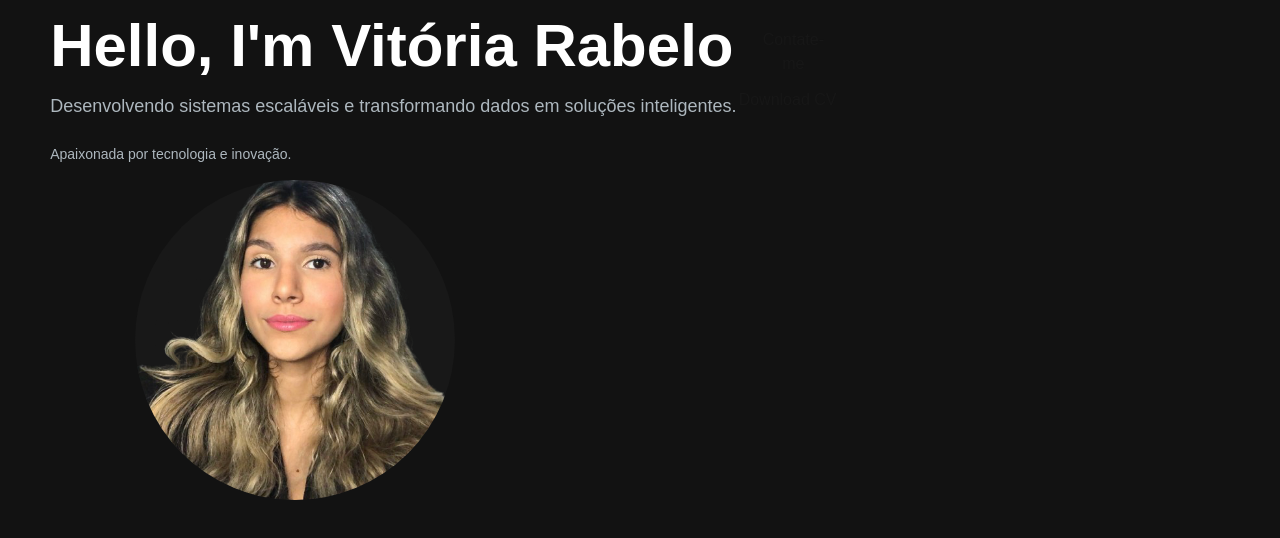
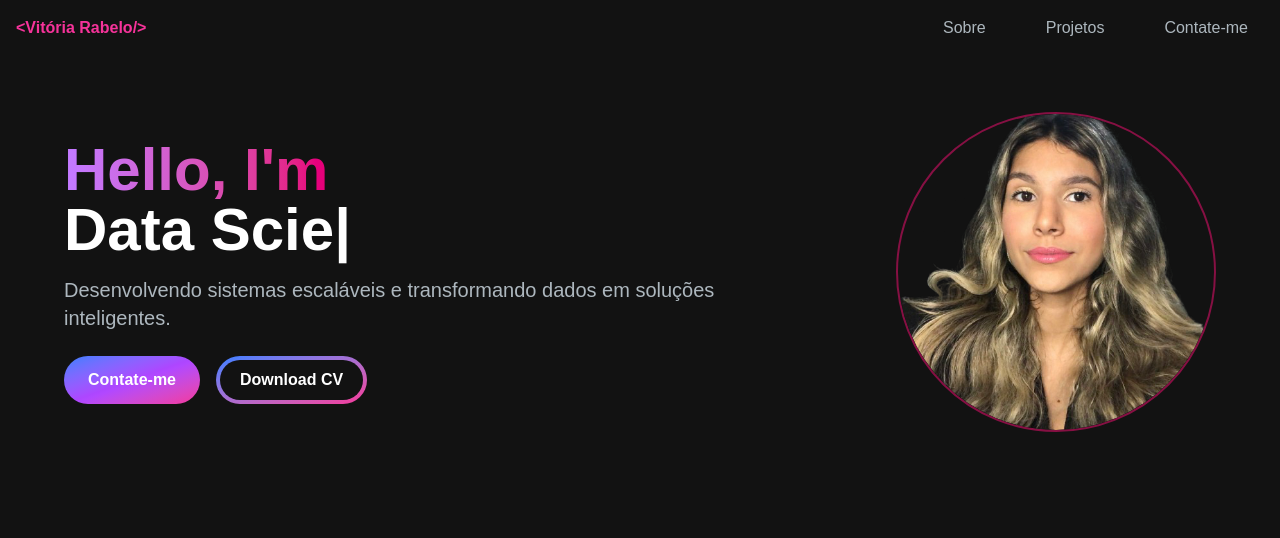
Before and after one commit to Vitoria-Rabelo/portfolio-vitoria, a Next.js app: page / in a window 1280 px wide. Shown: the top 538 px of the page. Built offline with nearby package versions, Linux system fonts and the light colour scheme.

Commit message:
Add navbar components and update dependencies

```diff
--- a/package.json
+++ b/package.json
@@ -9,9 +9,11 @@
     "lint": "eslint"
   },
   "dependencies": {
+    "@heroicons/react": "^2.2.0",
     "next": "16.1.6",
     "react": "19.2.3",
-    "react-dom": "19.2.3"
+    "react-dom": "19.2.3",
+    "react-type-animation": "^3.2.0"
   },
   "devDependencies": {
     "@tailwindcss/postcss": "^4",
--- a/src/app/page.js
+++ b/src/app/page.js
@@ -1,10 +1,15 @@
 import Image from "next/image";
-import HeroSession
- from "@/components/HeroSession";
+import HeroSession from "@/components/HeroSession";
+import Navbar from "@/components/Navbar";
+
+
 export default function Home() {
   return (
-    <main className="flex min-h-screen flex-col bg-[#121212] mx-auto px-12 py-4">
-      <HeroSession/>
+    <main className="flex min-h-screen flex-col bg-[#121212]">
+      <Navbar/>
+      <div className="container mx-auto px-12 py-4">
+        <HeroSession/>
+      </div>
     </main>
   );
 }
--- a/src/components/HeroSession.jsx
+++ b/src/components/HeroSession.jsx
@@ -1,36 +1,56 @@
-import React from 'react'
-import Image from 'next/image';
+"use client";
+import React from "react"
+import Image from "next/image";
+import { TypeAnimation } from "react-type-animation";
 
 const HeroSession = () => {
   return (
-    <section>
-      <div className="grid grid-cols-1 lg:grid-cols-12">
-        <div className="col-span-7 place-self-center">
-          <h1 className="text-white mb-4 text-4xl lg:text-6xl font-extrabold">
-              Hello, I'm Vitória Rabelo
+    <section className="py-16 lg:py-24">
+      <div className="grid grid-cols-1 sm:grid-cols-12 gap-8 w-full max-w-7xl mx-auto px-4">
+        <div className="col-span-7 place-self-center text-center lg:text-left">
+          <h1 className="text-white mb-4 text-4xl sm:text-5xl lg:text-6xl font-extrabold">
+            <span className="text-transparent bg-clip-text bg-linear-to-r from-purple-400 to-pink-600">Hello, I'm{" "}
+            </span>
+            <br></br>
+            <TypeAnimation
+              sequence={[
+                "Vitória Rabelo",
+                1000,
+                "BackEnd Developer",
+                1000,
+                "Data Scientist",
+                1000,
+                "Information System Student",
+                1000,
+              ]}
+              wrapper="span"
+              speed={50}
+              repeat={Infinity}
+            />
+
           </h1>
-          <p className="text-[#ADB7BE] text-lg mb-6 lf:text-xl">
+          <p className="text-[#ADB7BE] text-basecsm:text-lg mb-6 lg:text-xl">
           Desenvolvendo sistemas escaláveis e transformando dados em soluções inteligentes.
           </p>
-          {/* Feature adicionada na branch teste_hero */}
-          <p className="text-[#ADB7BE] text-sm mb-4">
-          Apaixonada por tecnologia e inovação.
-          </p>
+          <div className="flex flex-col sm:flex-row gap-4 justify-center lg:justify-start">
+            <button className="px-6 py-3 w-full sm:w-fit rounded-full bg-linear-to-br from-blue-500 via-purple-500 to-pink-500 hover:bg-slate-200 text-white font-semibold transition-colors">
+              Contate-me
+            </button>
+            <button className="px-1 py-1 w-full sm:w-fit rounded-full bg-linear-to-br from-blue-500 via-purpl-500 to-pink-500 hover:bg-slate-800 text-white font-semibold transition-colors">
+              <span className="block bg-[#121212] hover:bg-slate-800 rounded-full px-5 py-2">Download CV</span>
+            </button>
+          </div>
         </div>
-        <div>
-          <button className="px-6 py-3 rounded-full mr-4">Contate-me</button>
-          <button>Download CV</button>
-        </div>
-        <div className="col-span-5 place-self-center">
-            <div className='flex items-center justify-center rounded-full bg-[#181818] w-80 h-80 relative overflow-hidden'>
+        <div className="col-span-5 place-self-center lg:place-self-end mt-8 lg:mt-0">
+          <div className='flex items-center justify-center rounded-full bg-black-950 w-80 h-80 relative overflow-hidden border-2 border-pink-900'>
             <Image
               src="/images/perfil.png"
               alt="Perfil"
-              className='w-full h-full object-cover'
+              className='w-full h-full object-cover rounded-full'
               width={320}
               height={320}
             />
-            </div>
+          </div>
         </div>
       </div>
     </section>
--- /dev/null
+++ b/src/components/MenuOverlay.jsx
@@ -0,0 +1,12 @@
+import React from 'react';
+import NavLink from './NavLink';
+
+const MenuOverlay = ({links}) => {
+  return (
+    <ul className="flex flex-col py-4 items-center">
+      {links.map((link, index) => (<NavLink href={link.path} title={link.title}))}
+    </ul>
+  )
+}
+
+export default MenuOverlay
--- /dev/null
+++ b/src/components/NavLink.jsx
@@ -0,0 +1,14 @@
+import Link from "next/link"
+
+const NavLink = ({ href, title}) => {
+    return(
+        <Link
+            href={href}
+            className="block py-2 pl-3 pr-4 text-[#ADB7BE] hover:text-white transition-colors duration-200"
+        >
+            {title}
+        </Link>
+    )
+}
+
+export default NavLink
--- /dev/null
+++ b/src/components/Navbar.jsx
@@ -0,0 +1,55 @@
+"use client";
+import React, {useState} from "react";
+import Link from "next/link";
+import NavLink from "./NavLink";
+import {Bars3Icon, XMarkIcon} from "@heroicons/react/24/solid";
+const navLinks = [
+    {
+        title: "Sobre",
+        path: "#about",
+    },
+    {
+        title: "Projetos",
+        path: "#projetos",
+    },
+    {
+        title: "Contate-me",
+        path: "#contate-me",
+    }
+]
+const Navbar = () => {
+    const [navbarOpen, setNavbarOpen] = useState(false);
+
+    return(
+        <nav className="fixed top-0 left-0 right-0 z-10 bg-[#121212] bg-opacity-90">
+            <div className="flex flex-wrap items-center justify-between mx-auto p-4 py-2">
+                <Link className="font-bold text-pink-500" href="#home">
+                &lt;Vitória Rabelo/&gt;
+                </Link>
+                <div className="mobile-menu block md:hidden">
+                    {!navbarOpen ? (
+                        <button onClick={() => setNavbarOpen(true)} className="flex item-center px-3 py-2 border rounded border-slate-200 text-slate-200 hover:text-white">
+                            <Bars3Icon className="h-5 w-5"/>
+                        </button> ) : (
+                        <button onClick={() => setNavbarOpen(false)} className="flex item-center px-3 py-2 border rounded border-slate-200 text-slate-200 hover:text-white">
+                            <XMarkIcon className="h-5 w-5"/>
+                        </button>
+                    )}
+                </div>
+                <div className="menu hidden md:block md:w-auto" id="navbar">
+                    <ul className="flex p-4 md:p-0 md:flex-row md:space-x-8 mt-0">
+                        {
+                            navLinks.map((link, index) => (
+                                <li key={index}>
+                                    <NavLink href={link.path} title={link.title} />
+                                </li>
+                            ))
+                        }
+                    </ul>
+                </div>
+            </div>
+        </nav>
+    )
+}
+
+export default Navbar
```
Also changed, not shown: 1 other file (tests, documents, lock files or other folders).
